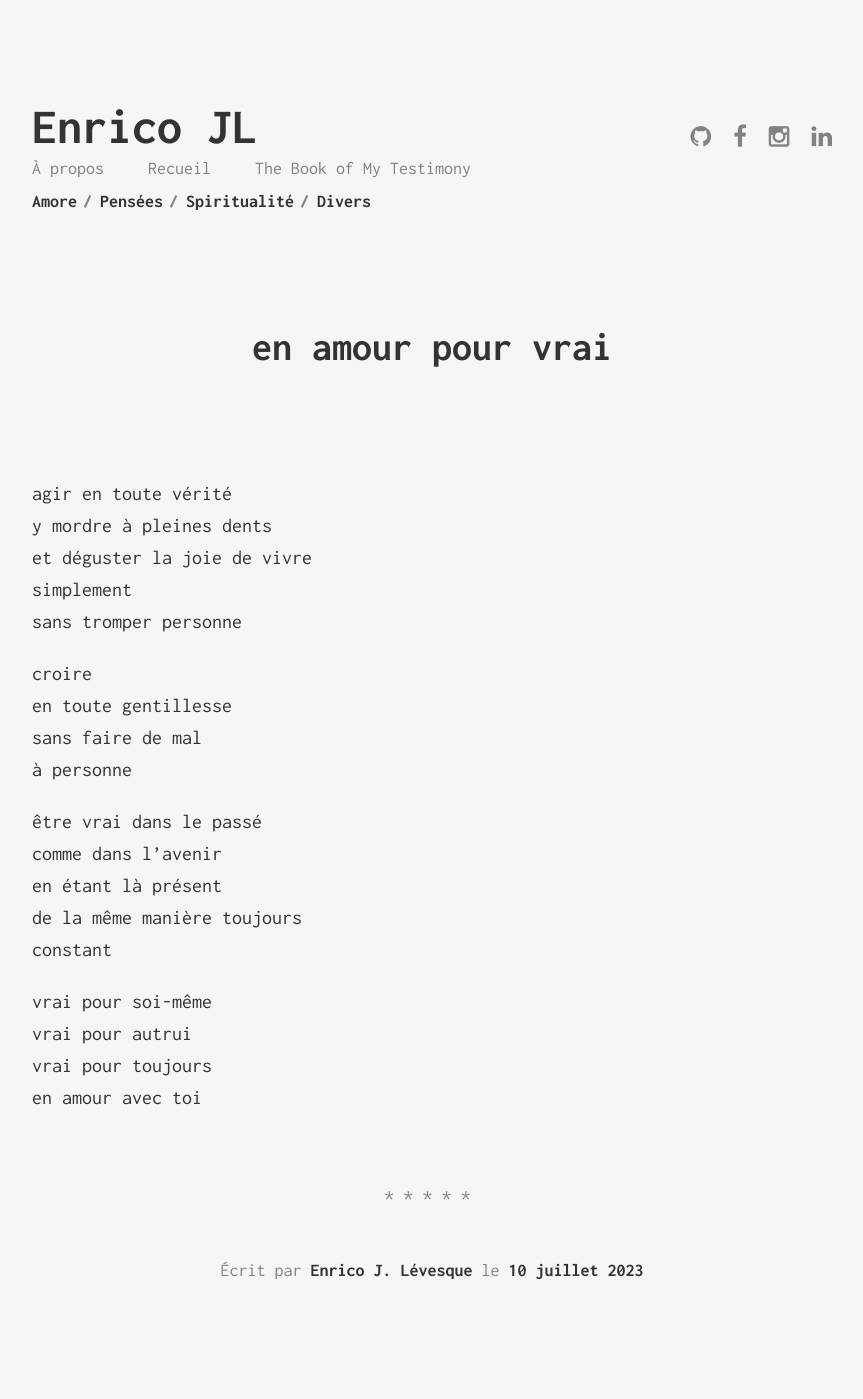
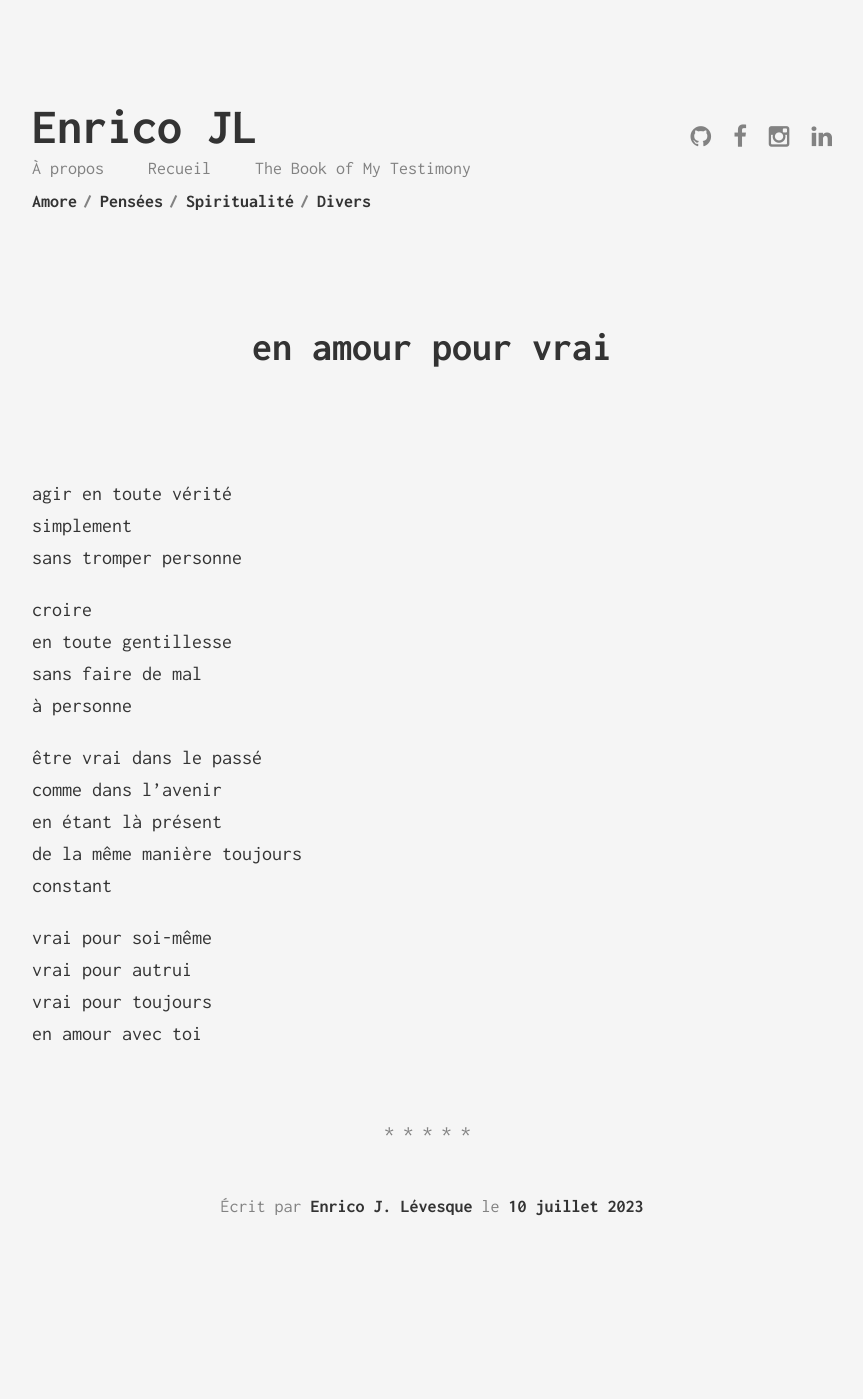
Before and after one commit to enricoJL/enricojl.github.io, a Jekyll site: the page built from _posts/2023-07-10-en-amour-pour-vrai.md, in a window 1280 px wide. Shown: the whole page, without its empty margins (208-1071 px from the left). Built offline with Jekyll 4.4.1, drawn with Linux system fonts in a browser that asks for light colours; after the commit the page ends 1335 px from its top, so only the background shows below that.

Commit message:
ajustement

```diff
--- a/_posts/2023-07-10-en-amour-pour-vrai.md
+++ b/_posts/2023-07-10-en-amour-pour-vrai.md
@@ -7,8 +7,6 @@ published: true
 ---
 
 agir en toute vérité
-y mordre à pleines dents
-et déguster la joie de vivre
 simplement
 sans tromper personne
 
```
